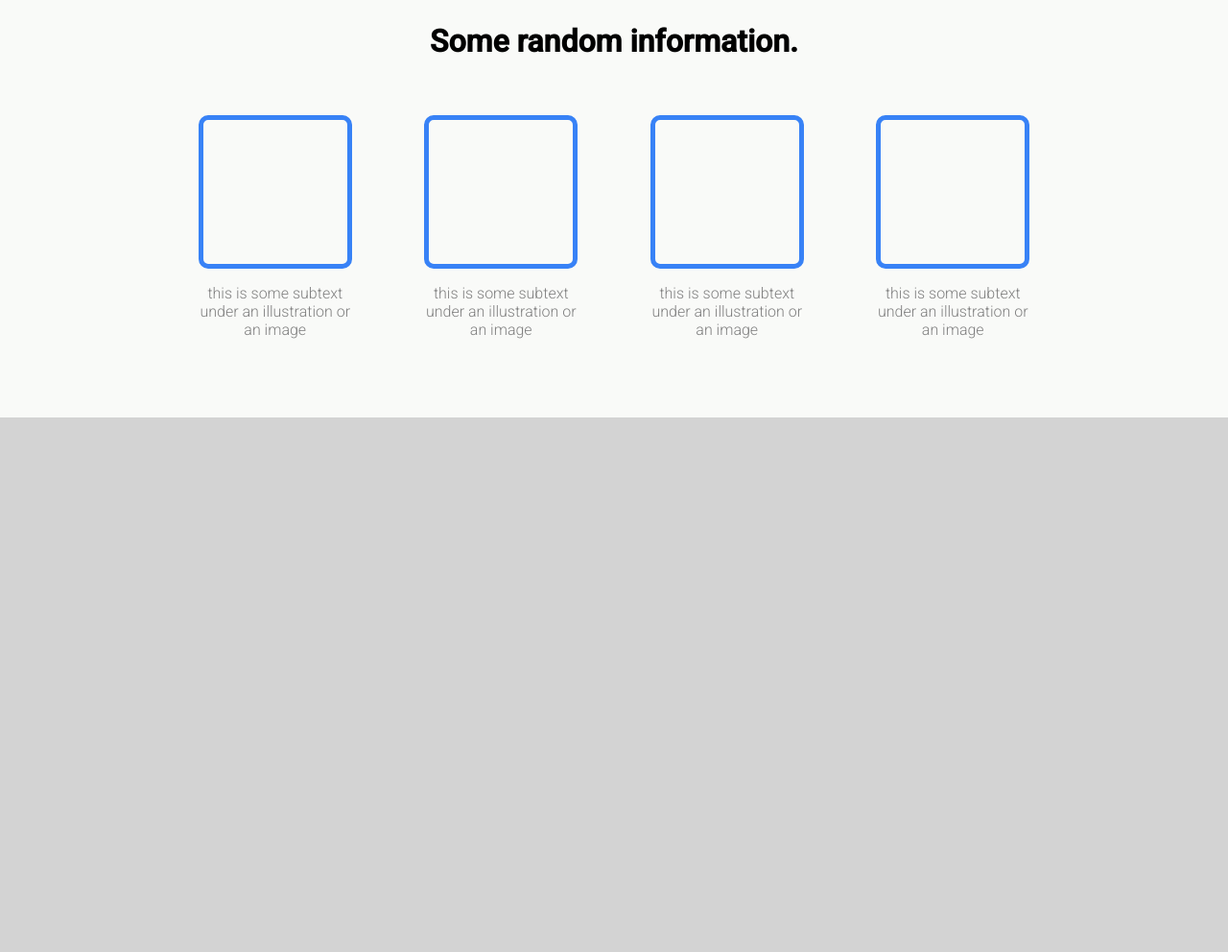
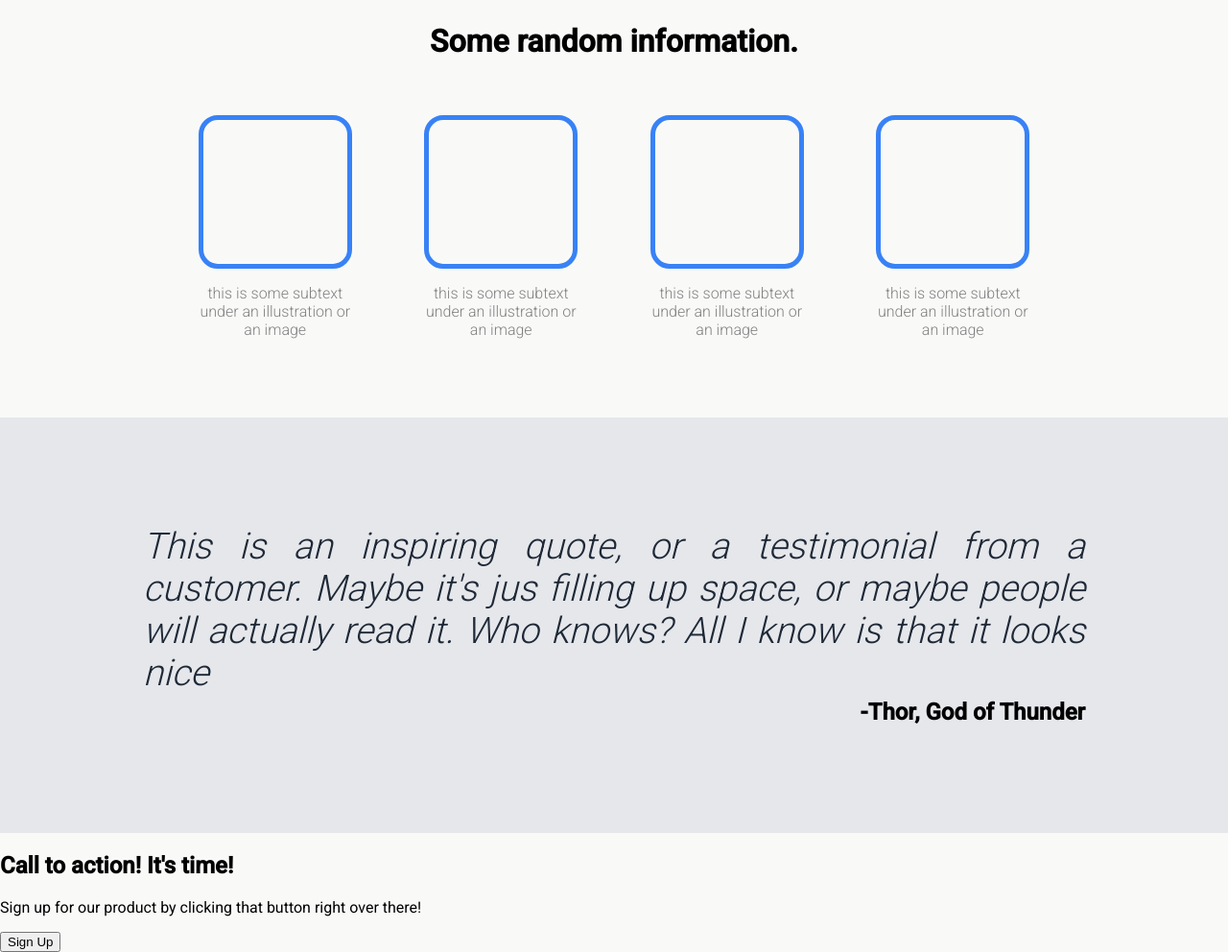
Before and after one commit to Kris022/odin-landing-page, a plain HTML site: page index.html in a window 1280 px wide. Shown: the part 474-1466 px from the top of the page at 96% size. Before the commit the page ends 909 px from the top, so only its background shows below. Drawn offline with Linux system fonts and the light colour scheme.

Commit message:
quote section

```diff
--- a/index.html
+++ b/index.html
@@ -79,5 +79,30 @@
         </div>
       </div>
     </div>
+
+    <!-- Quote Section -->
+    <div class="quote-section">
+      <div class="container">
+        <p class="quote">
+          This is an inspiring quote, or a testimonial from a customer. Maybe
+          it's jus filling up space, or maybe people will actually read it. Who
+          knows? All I know is that it looks nice
+        </p>
+        <p class="quote-author">-Thor, God of Thunder</p>
+      </div>
+    </div>
+
+    <div class="call-to-action-section">
+      <div class="call-to-action-banner">
+        <div class="left">
+          <h2>Call to action! It's time!</h2>
+          <p>Sign up for our product by clicking that button right over there!</p>
+        </div>
+        <div class="right">
+          <button>Sign Up</button>
+        </div>
+      </div>
+    </div>
+
   </body>
 </html>
--- a/style.css
+++ b/style.css
@@ -3,9 +3,11 @@
 }
 
 body {
+  background-color: #f9faf8;
   font-family: "Roboto", "Arial", "Verdana", sans-serif;
   margin: 0;
-  background-color: lightgray;
+  display: flex;
+  flex-direction: column;
 }
 
 .container {
@@ -90,7 +92,7 @@ body {
 }
 
 .info-section {
-  background-color: #f9faf8;;
+  background-color: #f9faf8;
   padding-top: 20px;
   padding-bottom: 30px;
 }
@@ -116,7 +118,7 @@ body {
 
 .card-image {
   border: 5px solid #3882f6;
-  border-radius: 10px;
+  border-radius: 20px;
   width: 150px;
   height: 150px;
 }
@@ -128,3 +130,28 @@ body {
   justify-content: center;
   padding: 1rem;
 }
+
+.quote-section {
+  background-color: #e5e7eb;
+  padding: 7rem;
+}
+
+.quote-section .container {
+}
+
+.quote-section .quote {
+  font-size: 38px;
+  font-style: oblique;
+  text-align: justify;
+  color: #1f2937;
+  font-weight: 100;
+  margin: 0;
+}
+
+.quote-author {
+  text-align: end;
+  margin: 0;
+  margin-top: 5px;
+  font-weight: bold;
+  font-size: 24px;
+}
```
